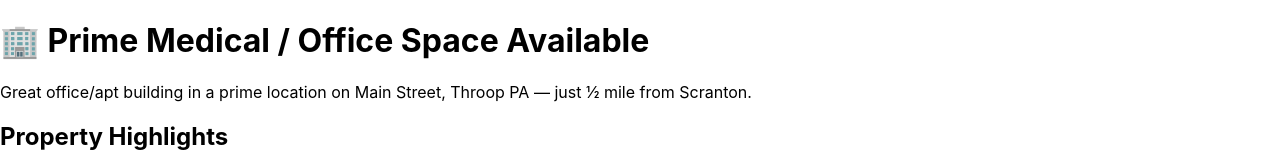
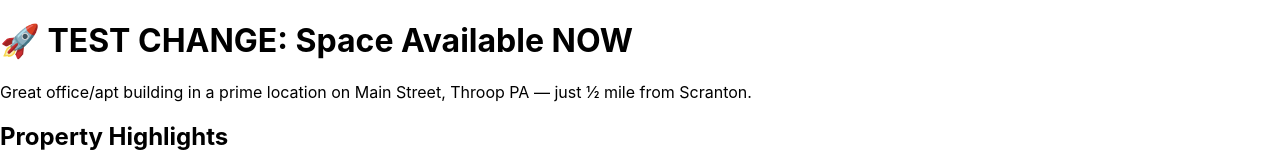
Before and after one commit to evannass-ux/jag-pt-brochure, a React (Create React App) app: page / in a window 1280 px wide. Shown: the top 160 px of the page. Built offline with nearby package versions, Linux system fonts and the light colour scheme.

Commit message:
Test change: updated title

```diff
--- a/src/App.js
+++ b/src/App.js
@@ -44,9 +44,10 @@ function App() {
     <div className="max-w-6xl mx-auto p-6 space-y-12 font-sans text-gray-800">
       {/* Header */}
       <div className="text-center space-y-3">
-        <h1 className="text-4xl font-bold text-blue-700">
-          🏢 Prime Medical / Office Space Available
-        </h1>
+      <h1 className="text-4xl font-bold text-green-700">
+  🚀 TEST CHANGE: Space Available NOW
+</h1>
+
         <p className="text-lg text-gray-600 max-w-2xl mx-auto">
           Great office/apt building in a prime location on Main Street, Throop PA — just ½ mile from Scranton.
         </p>
```
